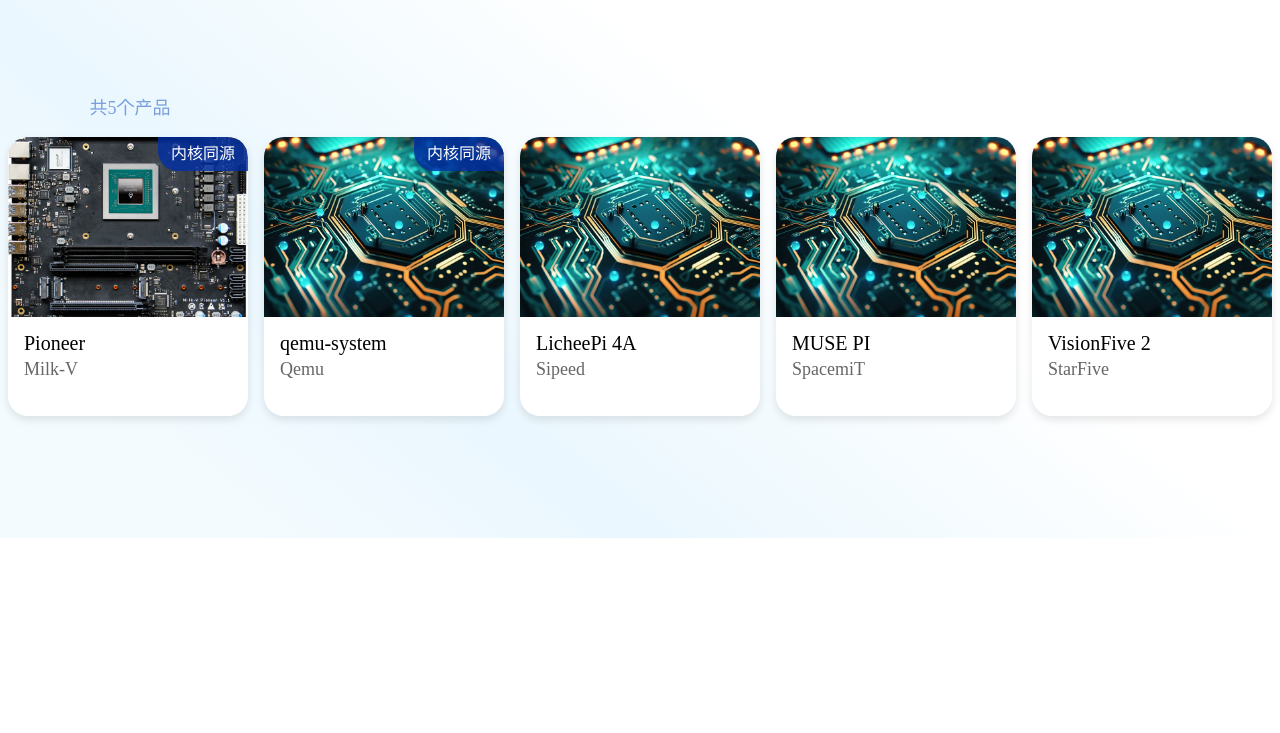
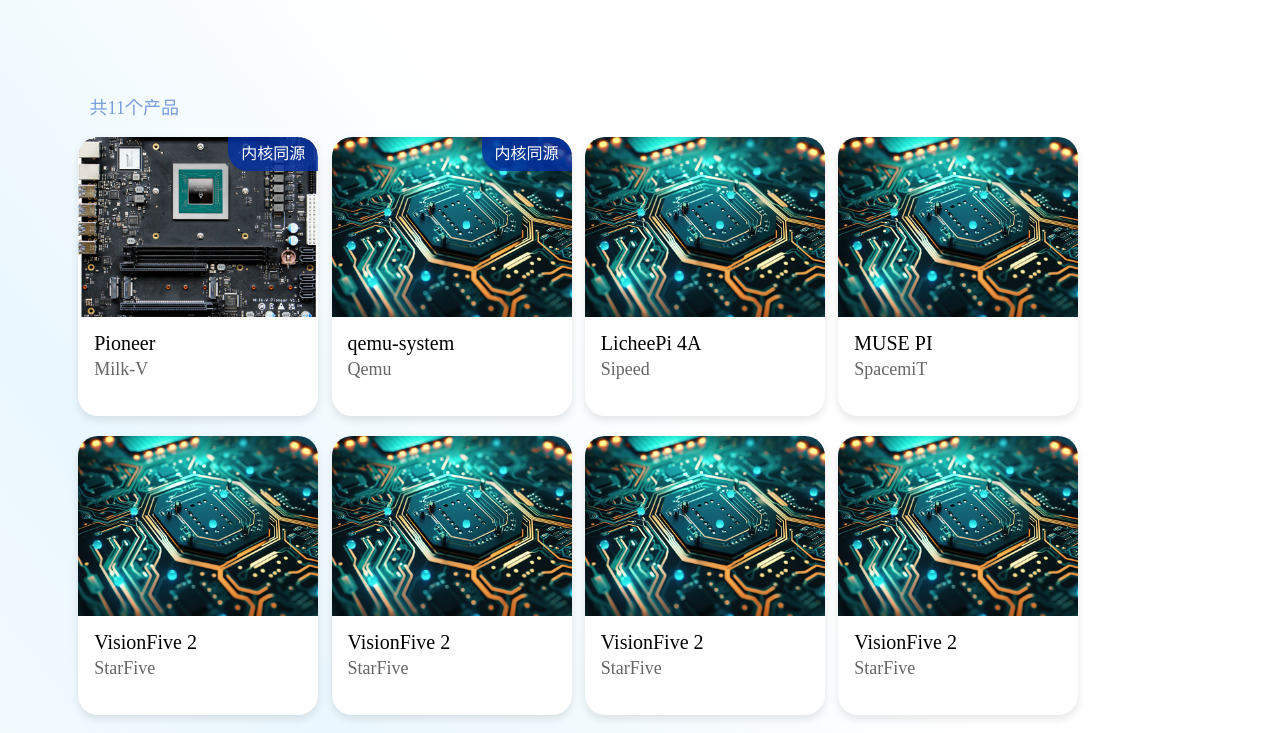
Before and after one commit to paithfinder/oerv-web, a Vue app: page /home in a window 1280 px wide. Shown: the part 486-1219 px from the top of the page. Before the commit the page ends 1024 px from the top, so only its background shows below. Built offline with nearby package versions, Linux system fonts and the light colour scheme.

Commit message:
新增回首页悬浮动画和首页筛选框内的重置按钮
新增回首页悬浮动画和首页筛选框内的重置按钮

Signed-off-by: Mingle Tan <mingle.oerv@isrc.iscas.ac.cn>

```diff
--- a/index.html
+++ b/index.html
@@ -15,7 +15,15 @@
     <script type="module" src="/src/main.js"></script>
   </body>
   <style>
-    html {
+
+
+    #app {
+      width: 100%;
+      display: flex;
+      flex-direction: column;
+      align-items: center;
+      min-height: 1024px;
+      min-width: 1140px;
       background: linear-gradient(
         to right top,
         #f4fbff 10%,
@@ -24,20 +32,5 @@
       );
     }
 
-    #app {
-      width: 100%;
-      display: flex;
-      flex-direction: column;
-      align-items: center;
-      overflow: hidden;
-      min-height: 1024px;
-    }
-    @media screen and (max-width: 1140px) {
-      #app {
-        width: 1140px;
-        overflow: hidden;
-        min-height: 1024px;
-      }
-    }
   </style>
 </html>
--- a/public/boards.json
+++ b/public/boards.json
@@ -71,6 +71,72 @@
     "userspace": [],
     "uri": "products/starfive/visionfive2.json",
     "status": "WIP"
+  },
+  {
+    "name": "VisionFive 2",
+    "vendor": "StarFive",
+    "thumbnail": null,
+    "soc": "JH7110",
+    "isa": [],
+    "kernel": [],
+    "userspace": [],
+    "uri": "products/starfive/visionfive2.json",
+    "status": "WIP"
+  },
+  {
+    "name": "VisionFive 2",
+    "vendor": "StarFive",
+    "thumbnail": null,
+    "soc": "JH7110",
+    "isa": [],
+    "kernel": [],
+    "userspace": [],
+    "uri": "products/starfive/visionfive2.json",
+    "status": "WIP"
+  },
+  {
+    "name": "VisionFive 2",
+    "vendor": "StarFive",
+    "thumbnail": null,
+    "soc": "JH7110",
+    "isa": [],
+    "kernel": [],
+    "userspace": [],
+    "uri": "products/starfive/visionfive2.json",
+    "status": "WIP"
+  },
+  {
+    "name": "VisionFive 2",
+    "vendor": "StarFive",
+    "thumbnail": null,
+    "soc": "JH7110",
+    "isa": [],
+    "kernel": [],
+    "userspace": [],
+    "uri": "products/starfive/visionfive2.json",
+    "status": "WIP"
+  },
+  {
+    "name": "VisionFive 2",
+    "vendor": "StarFive",
+    "thumbnail": null,
+    "soc": "JH7110",
+    "isa": [],
+    "kernel": [],
+    "userspace": [],
+    "uri": "products/starfive/visionfive2.json",
+    "status": "WIP"
+  },
+  {
+    "name": "VisionFive 2",
+    "vendor": "StarFive",
+    "thumbnail": null,
+    "soc": "JH7110",
+    "isa": [],
+    "kernel": [],
+    "userspace": [],
+    "uri": "products/starfive/visionfive2.json",
+    "status": "WIP"
   }
 
 
--- a/src/App.vue
+++ b/src/App.vue
@@ -10,4 +10,6 @@
 
 <style>
 
+
+
 </style>
--- a/src/components/ProductItem.vue
+++ b/src/components/ProductItem.vue
@@ -50,7 +50,7 @@
   transition: all 0.3s ease;
   transform: translateY(0);
   cursor: pointer;
-
+  margin-top: 20px;
   &:hover {
     box-shadow: 0 8px 16px 0 rgba(0, 0, 0, 0.15);
     transform: translateY(-8px);
@@ -99,4 +99,5 @@
     font-family: PingFang SC-Regular;
   }
 }
+
 </style>
--- a/src/views/board/index.vue
+++ b/src/views/board/index.vue
@@ -399,14 +399,47 @@
     .back-to-home {
       display: flex;
       align-items: center;
-      font-size: 30px;
-      width: 128px;
+      font-size: 24px;
+      width: 110px;
       justify-content: space-between;
       margin-right: auto;
+      cursor: pointer;
+      padding: 8px 16px;
+      border-radius: 12px;
+      transition: all 0.3s cubic-bezier(0.4, 0, 0.2, 1);
+      color: $secondary-blue;
+      background: rgba(74, 119, 202, 0.05);
 
-      cursor:pointer img {
-        width: 32px;
-        height: 32px;
+      .back {
+        display: flex;
+        align-items: center;
+        transition: all 0.3s cubic-bezier(0.4, 0, 0.2, 1);
+
+        img {
+          width: 24px;
+          height: 24px;
+          transition: transform 0.3s cubic-bezier(0.4, 0, 0.2, 1);
+        }
+      }
+
+      &:hover {
+        color: $primary-blue;
+        background: rgba(1, 47, 166, 0.1);
+        transform: translateY(-2px);
+        box-shadow: 0 4px 12px rgba(1, 47, 166, 0.1);
+
+        .back {
+          transform: translateX(-4px);
+
+          img {
+            transform: scale(1.1);
+          }
+        }
+      }
+
+      &:active {
+        transform: translateY(0);
+        box-shadow: 0 2px 8px rgba(1, 47, 166, 0.1);
       }
     }
 
--- a/src/views/home/index.vue
+++ b/src/views/home/index.vue
@@ -1,6 +1,6 @@
 <script setup>
 import ProductItem from "@/components/ProductItem.vue";
-import { ref, computed, onMounted, nextTick,watch } from "vue";
+import { ref, computed, onMounted, nextTick, watch } from "vue";
 import { useRoute } from "vue-router";
 import { getProductList } from "@/api/get-json";
 
@@ -181,11 +181,7 @@
 
 const handleOptionSelect = (menuId, option, event) => {
   event.stopPropagation();
-  if (selectedOptions.value[menuId] === option) {
-    delete selectedOptions.value[menuId];
-  } else {
   selectedOptions.value[menuId] = option;
-  }
   showOptions.value[menuId] = false;
 };
 
@@ -206,6 +202,12 @@
   }
 };
 
+const handleResetOption = (menuId, event) => {
+  event.stopPropagation();
+  delete selectedOptions.value[menuId];
+  showOptions.value[menuId] = false;
+};
+
 onMounted(async () => {
   try {
     const response = await getProductList();
@@ -221,9 +223,9 @@
   const originalPlaceholder = searchInput.placeholder;
 
   const handleScroll = () => {
-    console.log('handleScroll',window.scrollY);
+    console.log("handleScroll", window.scrollY);
 
-    showBackToTop.value = window.scrollY > 375;
+    showBackToTop.value = window.scrollY > 500;
 
     if (window.scrollY > 375) {
       isSticky.value = true;
@@ -238,7 +240,10 @@
         searchInputDiv.style.backgroundColor = "transparent";
       }
       searchContainer.classList.add("sticky");
-    } else if(window.scrollY < 300 && searchContainer.classList.contains('sticky')) {
+    } else if (
+      window.scrollY < 300 &&
+      searchContainer.classList.contains("sticky")
+    ) {
       isSticky.value = false;
       const searchInputDiv = document.querySelector("#search");
       searchInputDiv.style.backgroundColor = "transparent";
@@ -258,10 +263,10 @@
     handleSearch();
   }
 });
-watch(isSearched,(oldValue,newValue)=>{
-  console.log(oldValue,newValue)
-})
-console.log(isSearched.value,'我是search')
+watch(isSearched, (oldValue, newValue) => {
+  console.log(oldValue, newValue);
+});
+console.log(isSearched.value, "我是search");
 </script>
 
 <template>
@@ -333,6 +338,13 @@
       </div>
       <div class="options" v-if="item.item.length > 0 && showOptions[item.id]">
         <li
+          class="option-item reset-option"
+          @click="handleResetOption(item.id, $event)"
+        >
+          <span class="reset-icon">↺</span>
+          重置
+        </li>
+        <li
           v-for="(option, idx) in item.item"
           :key="idx"
           class="option-item"
@@ -352,9 +364,7 @@
         <span v-if="filteredProductList.length > 0">
           筛选后共{{ filteredProductList.length }}个产品
         </span>
-        <span v-else>
-          未找到相关产品
-        </span>
+        <span v-else> 未找到相关产品 </span>
       </template>
       <span v-else>共{{ productList.length }}个产品</span>
     </div>
@@ -397,13 +407,14 @@
 }
 
 .search-container {
+  box-sizing: border-box;
   position: sticky;
   top: 0;
   z-index: 100;
   transition: all 0.3s ease;
   display: flex;
   justify-content: center;
-  width:100%;
+  width: 100%;
   .search-bar {
     margin: 48px auto;
     width: 65%;
@@ -416,6 +427,55 @@
     background: #ffffff;
     transition: all 0.3s ease;
     box-sizing: border-box;
+    position: relative;
+    #search {
+      position: static !important;
+      .search-suggestions {
+        position: absolute;
+        width: 100%;
+        top: -4px;
+        right: -4px;
+        background: #ffffff;
+        border-radius: 24px;
+        box-shadow: 0 3px 2px 0 rgba(1, 47, 166, 0.02),
+          0 7px 5px 0 rgba(1, 47, 166, 0.03),
+          0 12px 10px 0 rgba(1, 47, 166, 0.04),
+          0 22px 18px 0 rgba(1, 47, 166, 0.04);
+        padding: 80px 0 16px 0;
+        box-sizing: border-box;
+        z-index: -1;
+
+        .suggestion-item {
+          display: flex;
+          align-items: center;
+          height: 38px;
+          padding: 0 24px;
+          box-sizing: border-box;
+          cursor: pointer;
+          transition: all 0.3s ease;
+          border-radius: 12px;
+
+          &:hover {
+            background: rgba(1, 47, 166, 0.1);
+          }
+
+          .suggestion-content {
+            flex: 1;
+            white-space: nowrap;
+
+            .suggestion-name {
+              font-size: 20px;
+              text-overflow: ellipsis;
+            }
+          }
+
+          &.selected {
+            background: rgba(1, 47, 166, 0.1);
+            border-radius: 10px;
+          }
+        }
+      }
+    }
 
     .circle-img {
       width: 56px;
@@ -507,7 +567,7 @@
     box-sizing: border-box;
     .search-bar {
       position: relative;
-      width: 1264px;
+      width: 90%;
       height: 96px;
       margin: 0;
       border-color: $border-color;
@@ -535,7 +595,7 @@
         background-color: transparent;
         transition: all 0.3s ease;
         width: 615px;
-
+        position: relative !important;
         &:focus-within {
           background-color: #f0f0f0;
           .search-input {
@@ -563,9 +623,6 @@
         .search-img {
           margin-left: auto;
         }
-      }
-    }
-
         .search-suggestions {
           width: 100%;
           position: absolute;
@@ -577,53 +634,11 @@
           padding: 16px;
           border-radius: 20px;
           box-shadow: 0 3px 2px 0 rgba(1, 47, 166, 0.02),
-        0 7px 5px 0 rgba(1, 47, 166, 0.03), 0 12px 10px 0 rgba(1, 47, 166, 0.04),
+            0 7px 5px 0 rgba(1, 47, 166, 0.03),
+            0 12px 10px 0 rgba(1, 47, 166, 0.04),
             0 22px 18px 0 rgba(1, 47, 166, 0.04);
           box-sizing: border-box;
         }
-  }
-
-  .search-suggestions {
-    position: absolute;
-    width: 870px;
-    top: -4px;
-    right: -4px;
-    background: #ffffff;
-    border-radius: 24px;
-    box-shadow: 0 3px 2px 0 rgba(1, 47, 166, 0.02),
-      0 7px 5px 0 rgba(1, 47, 166, 0.03), 0 12px 10px 0 rgba(1, 47, 166, 0.04),
-      0 22px 18px 0 rgba(1, 47, 166, 0.04);
-    padding: 80px 0 16px 0;
-    box-sizing: border-box;
-    z-index: -1;
-
-    .suggestion-item {
-      display: flex;
-      align-items: center;
-      height: 38px;
-      padding: 0 24px;
-      box-sizing: border-box;
-      cursor: pointer;
-      transition: all 0.3s ease;
-      border-radius: 12px;
-
-      &:hover {
-        background: rgba(1, 47, 166, 0.1);
-      }
-
-      .suggestion-content {
-        flex: 1;
-        white-space: nowrap;
-
-        .suggestion-name {
-          font-size: 20px;
-          text-overflow: ellipsis;
-        }
-      }
-
-      &.selected {
-        background: rgba(1, 47, 166, 0.1);
-        border-radius: 10px;
       }
     }
   }
@@ -632,9 +647,9 @@
 .drop-menu {
   margin-top: 24px;
   display: flex;
-  margin:0 auto;
+  margin: 0 auto;
   justify-content: center;
-  width:80%;
+  width: 80%;
   ul {
     display: flex;
     align-items: center;
@@ -642,7 +657,7 @@
     gap: 8px;
     width: auto;
     height: 48px;
-    flex:1;
+    flex: 1;
     position: relative;
     .menu-title {
       display: flex;
@@ -685,7 +700,7 @@
     }
     .options {
       position: absolute;
-    top:100%;
+      top: 100%;
       left: 0;
       width: 217px;
       height: auto;
@@ -695,7 +710,7 @@
       border-radius: 20px;
       background: #ffffff;
       z-index: 10;
-    margin-top:10px;
+      margin-top: 10px;
 
       .option-item {
         display: flex;
@@ -706,7 +721,6 @@
         font-size: 20px;
         color: #666666;
         transition: all 0.3s ease;
-
 
         &:hover {
           background: rgba(1, 47, 166, 0.1);
@@ -746,15 +760,33 @@
           }
         }
       }
+
+      .reset-option {
+        border-bottom: 1px solid #eee;
+        margin-bottom: 8px;
+        padding-bottom: 12px;
+        color: $secondary-blue;
+        display: flex;
+        align-items: center;
+        gap: 8px;
+
+        .reset-icon {
+          font-size: 18px;
+          font-weight: bold;
+        }
+
+        &:hover {
+          color: $primary-blue;
+        }
+      }
+    }
   }
 }
 
-
-}
-
 .product-area {
-  margin: 87px auto;
-  width:100%;
+  box-sizing: border-box;
+  margin: 87px 0;
+  width: 100%;
   box-sizing: border-box;
   position: relative;
   display: flex;
@@ -765,18 +797,20 @@
     font-size: 18px;
     width: 240px;
     color: $light-blue;
-  margin-right:auto;
-  margin-left:7%;
-
+    margin-right: auto;
+    margin-left: 7%;
   }
 
   .product-list {
+    box-sizing: border-box;
+    overflow: hidden;
+    width: 100%;
     display: flex;
-  gap: 16px;
-  width: 100%;
+    padding-left: 6.11%;
+    margin-right: auto;
+    padding-bottom: 20px;
+    gap: 1.11%;
     flex-wrap: wrap;
-  justify-content: center;
-  margin-top: 20px;
   }
 }
 
@@ -809,5 +843,4 @@
     transform: none;
   }
 }
-
 </style>
```
Lines whose indentation alone changed are shown as unchanged.
